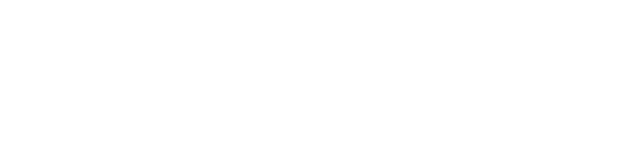
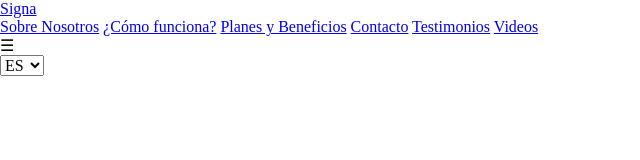
Before and after one commit to upc-signa/signa-landing-page, a plain HTML site: page index.html in a window 1280 px wide. Shown: the whole page, without its empty margins (0-640 px from the left). Drawn offline with nearby package versions, Linux system fonts and the light colour scheme.

Commit message:
feat: add header html in esp and en

```diff
--- a/index.html
+++ b/index.html
@@ -11,6 +11,28 @@
     <link href="https://fonts.googleapis.com/css2?family=Poppins:ital,wght@0,100;0,200;0,300;0,400;0,500;0,600;0,700;0,800;0,900;1,100;1,200;1,300;1,400;1,500;1,600;1,700;1,800;1,900&display=swap" rel="stylesheet">
 </head>
 <body>
+    <header class="header">
+        <a href="/"><span>Signa</span></a>
+
+        <nav class="navigation">
+            <a href="#we">Sobre Nosotros</a>
+            <a href="#how-it-works">¿Cómo funciona?</a>
+            <a href="#plans-benefits">Planes y Beneficios</a>
+            <a href="#contact">Contacto</a>
+            <a href="#testimonials">Testimonios</a>
+            <a href="#videos">Videos</a>
+        </nav>
+
+        <div class="menu-icon" onclick="toggleMenu()">
+            &#9776;
+        </div>
+
+        <select class="language">
+            <option value="en">EN</option>
+            <option value="es" selected>ES</option>
+        </select>
+    </header>
+
     <script src="assets/js/index.js"></script>
 </body>
 </html>
```
Also changed, not shown: indexEN.html (+22 -0 lines).
